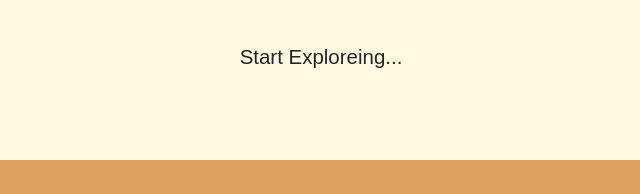
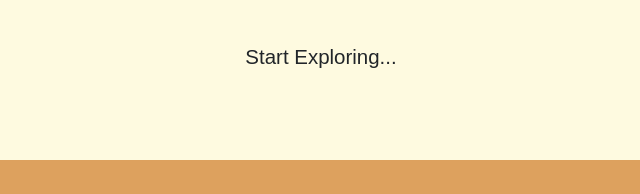
Before and after one commit to warranttsai/react-challenges-gatsby, a Gatsby site: page / in a window 1280 px wide. Shown: the part 498-692 px from the top of the page, 319-959 px from the left. Built offline with nearby package versions, Linux system fonts and the light colour scheme; Gatsby itself is replaced by a stand-in of ours.

Commit message:
fix: typo

```diff
--- a/src/pages/index.jsx
+++ b/src/pages/index.jsx
@@ -43,7 +43,7 @@ const BlogIndex = ({ location }) => {
           className="text-center floating-up-down"
           style={{ fontSize: "clamp(16px, 1.6vw, 23px)" }}
         >
-          Start Exploreing...
+          Start Exploring...
         </p>
         {/* spacer */}
         <span style={{ height: 70 }} />
```
